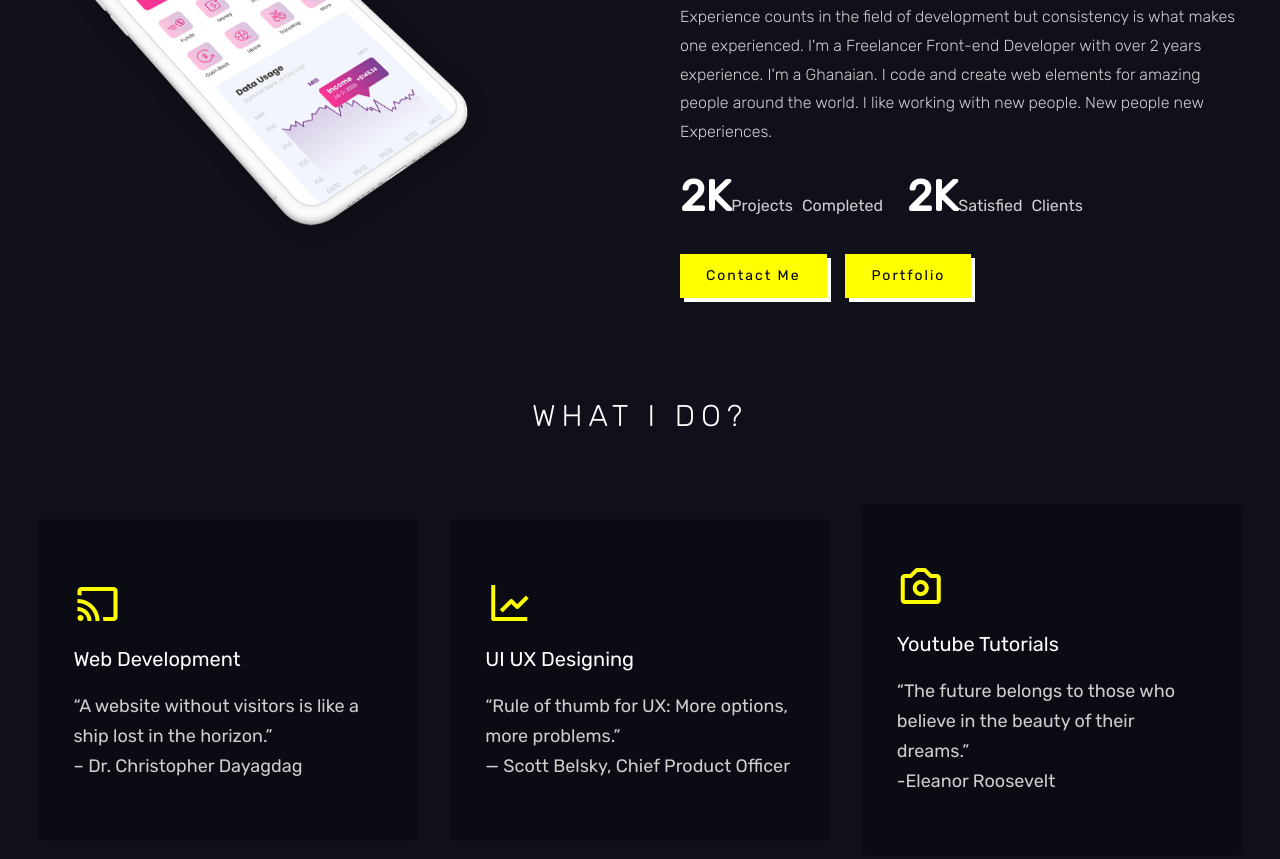
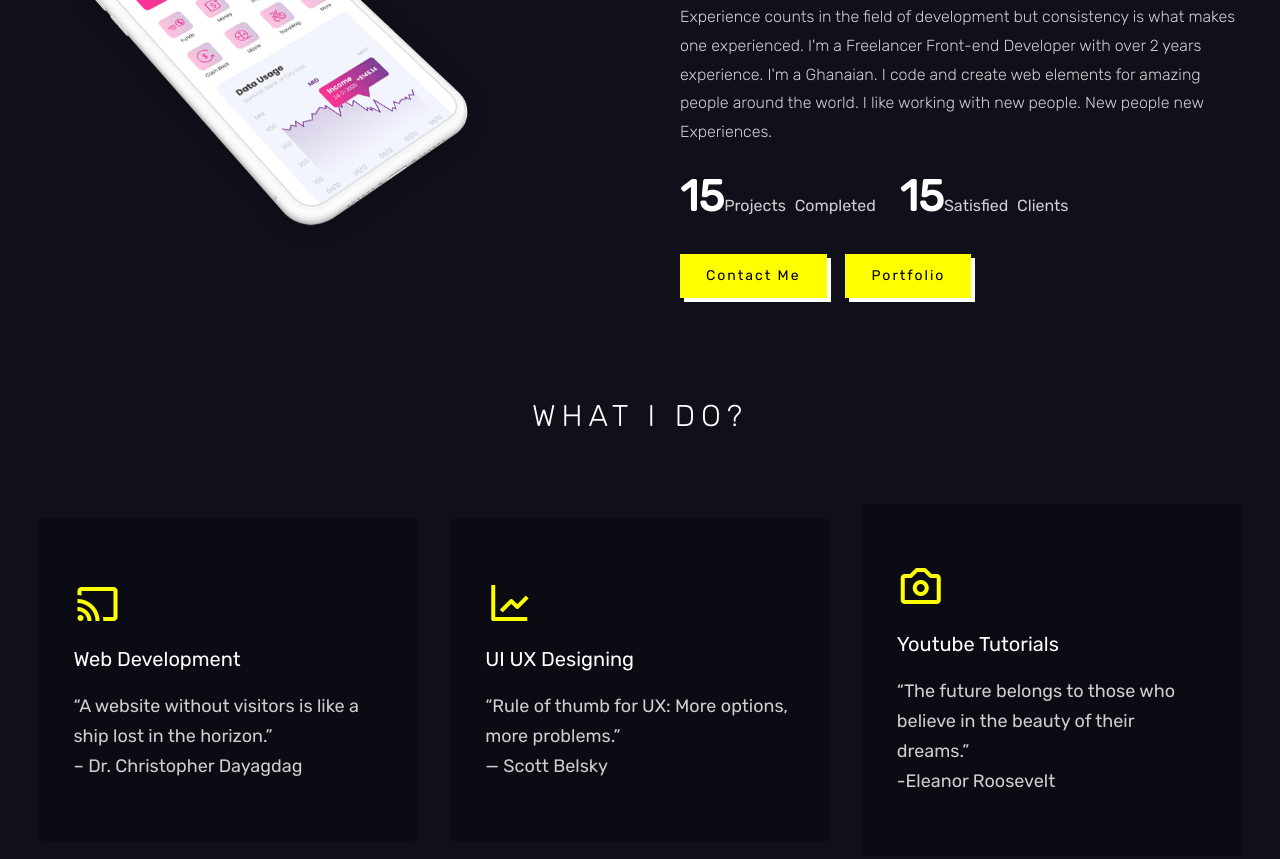
Before and after one commit to King-Kyereh-Nkansah/eNKay.Tech, a plain HTML site: page index.html in a window 1280 px wide. Shown: the part 991-1850 px from the top of the page. Drawn offline with nearby package versions, Linux system fonts and the light colour scheme.

Commit message:
Update index.html

```diff
--- a/index.html
+++ b/index.html
@@ -58,8 +58,8 @@ rel="stylesheet">
                 people. New people new Experiences.
             </p>
             <div class="count">
-                <a href="#"><span>2K</span>Projects Completed</a>
-                <a href="#"><span>2K</span>Satisfied Clients</a>
+                <a href="#"><span>15</span>Projects Completed</a>
+                <a href="#"><span>15</span>Satisfied Clients</a>
             </div>
             <div class="main-btn">
                 <a href="tel:+233-59-281-9435" class="btn">Contact Me</a>
@@ -84,7 +84,7 @@ rel="stylesheet">
                 <i class='bx bx-line-chart'></i>
                 <h3>UI UX Designing</h3>
                 <p>“Rule of thumb for UX: More options, more problems.”<br>
-                    — Scott Belsky, Chief Product Officer</p>
+                    — Scott Belsky</p>
             </div>
             <div class="row">
                 <i class='bx bx-camera'></i>
@@ -98,7 +98,7 @@ rel="stylesheet">
     <section class="cta">
         <h4>Have Any Project In Mind? </h4>
         <h2>Say Hello !!</h2>
-        <a href="#" class="btn">Hire Me</a>
+        <a href="mailto:enktech011@gmail.com" class="btn">Hire Me</a>
     </section>
     <!-- start resume -->
     <section class="resume" id="resume">
@@ -149,7 +149,7 @@ rel="stylesheet">
     </section>
     <!-- start copyright -->
     <div class="copyright">
-        <p>Copyright &copy; 2022 Portfolio-Theme, All rights reserved. <br> Created by Nkansah Kyereh King <br>
+        <p>Copyright &copy; 2022 Portfolio-Theme, All rights reserved. <br> Created by Nkansah K King <br>
         -Inspiration From some channels.</p>
     </div>
     <script src="https://unpkg.com/scrollreveal"></script>
```
